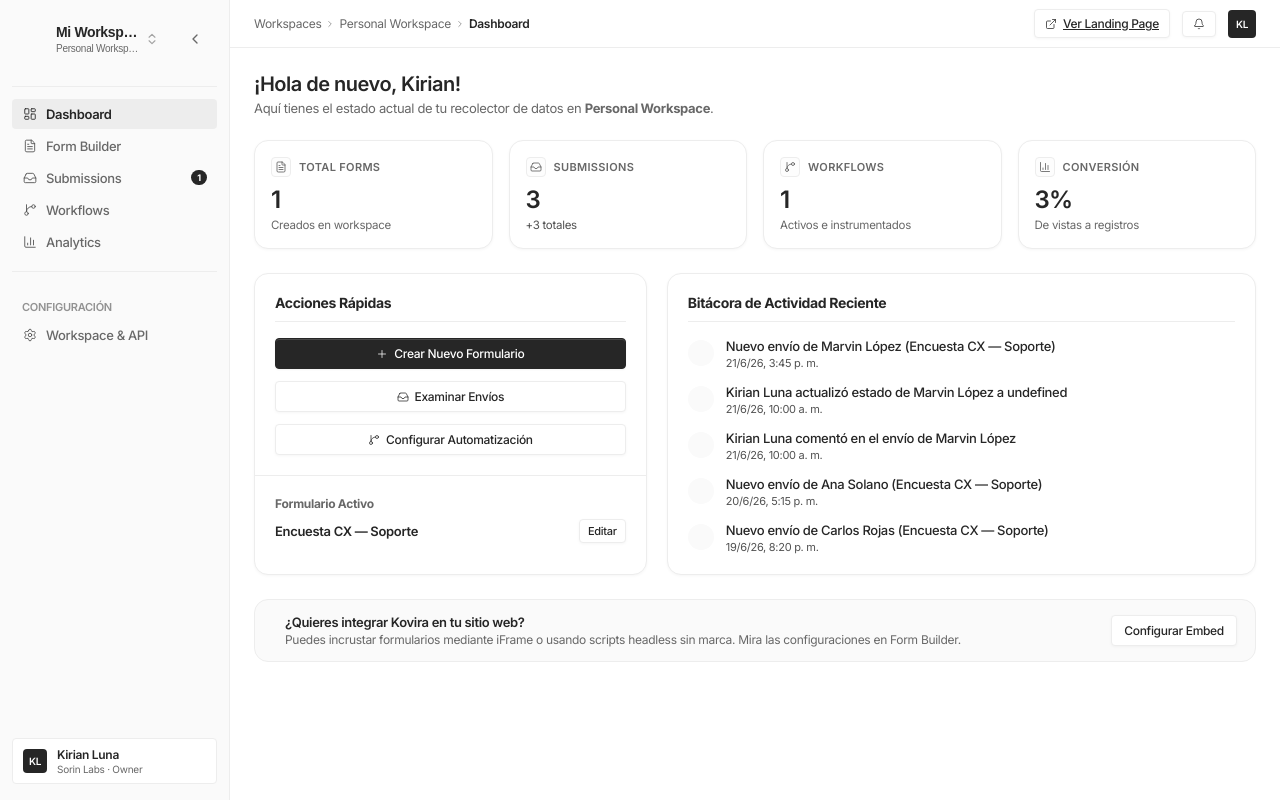
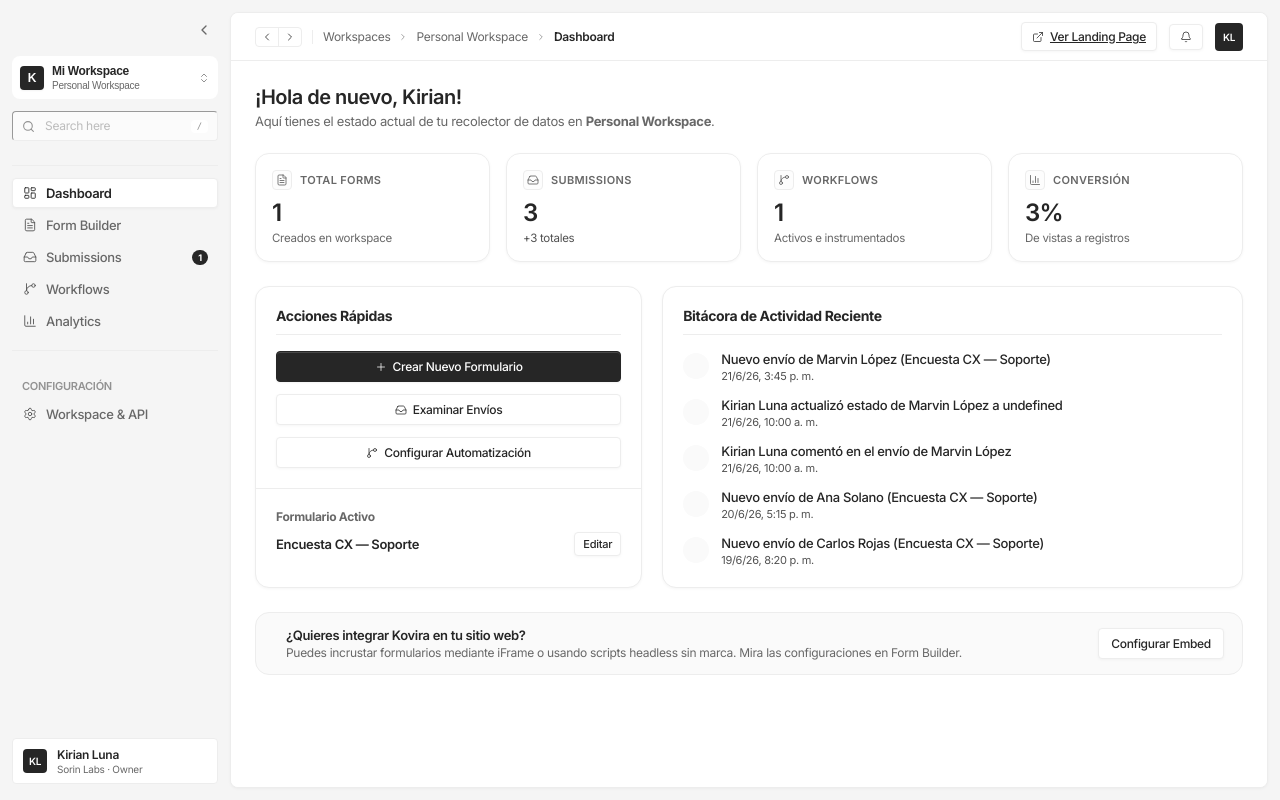
Before and after one commit to kirianL/Kovira, a Next.js app in the folder apps/app/: page /app/ in a window 1280 px wide. Built offline with nearby package versions, Linux system fonts and the light colour scheme; some icons are missing.

Commit message:
feat(app): redesign active sidebar items and wrap main workspace in a floating container panel card

```diff
--- a/apps/app/app/globals.css
+++ b/apps/app/app/globals.css
@@ -101,7 +101,7 @@
   display: flex;
   width: 100vw;
   height: 100vh;
-  background: var(--color-pure-paper);
+  background: #f5f5f5;
   overflow: hidden;
 }
 
@@ -109,8 +109,8 @@
 .sidebar {
   width: 230px;
   flex-shrink: 0;
-  background: #fafafa;
-  border-right: 1px solid var(--color-soft-mist);
+  background: #f5f5f5;
+  border-right: none;
   padding: 16px 12px;
   display: flex;
   flex-direction: column;
@@ -141,7 +141,8 @@
   display: flex;
   align-items: center;
   gap: 8px;
-  padding: 7px 10px;
+  padding: 6px 9px;
+  border: 1px solid transparent;
   border-radius: var(--radius-buttons);
   font-size: 13px;
   color: var(--color-ash);
@@ -162,7 +163,9 @@
 }
 
 .nav-item.active {
-  background: var(--color-soft-mist);
+  background: var(--color-pure-paper);
+  border: 1px solid var(--color-soft-mist);
+  box-shadow: var(--shadow-subtle);
   color: var(--color-ink);
   font-weight: 600;
 }
@@ -235,6 +238,34 @@
   flex-direction: column;
   min-width: 0;
   height: 100%;
+  padding: 12px 12px 12px 0;
+  background: #f5f5f5;
+}
+
+@media (max-width: 768px) {
+  .main {
+    padding: 0;
+  }
+}
+
+.workspace-panel {
+  display: flex;
+  flex-direction: column;
+  flex: 1;
+  background: var(--color-pure-paper);
+  border: 1px solid var(--color-soft-mist);
+  border-radius: 8px;
+  overflow: hidden;
+  height: 100%;
+  box-shadow: var(--shadow-subtle);
+}
+
+@media (max-width: 768px) {
+  .workspace-panel {
+    border-radius: 0;
+    border: none;
+    box-shadow: none;
+  }
 }
 
 .topbar {
```
Also changed, not shown: apps/app/app/page.js.
